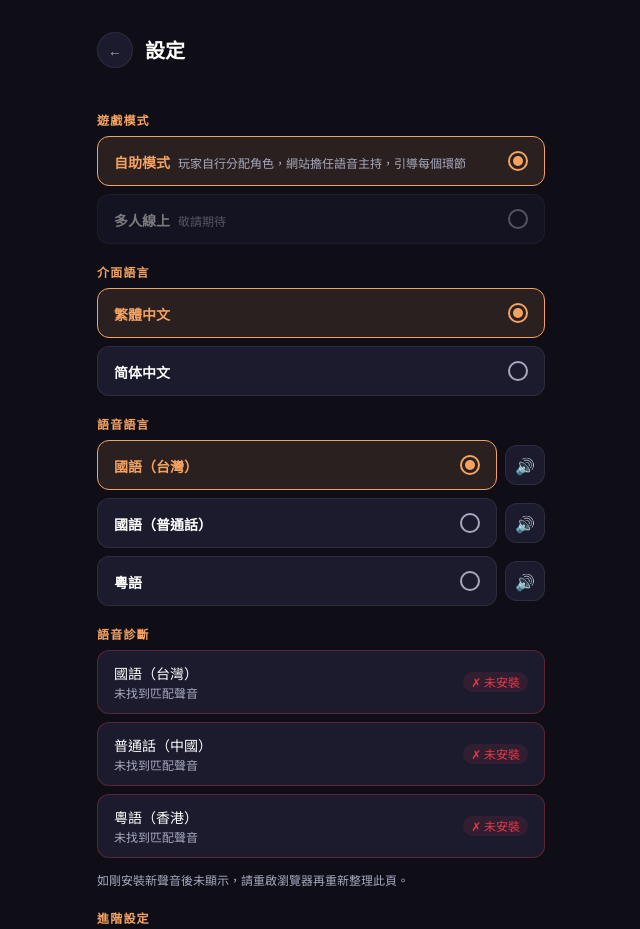
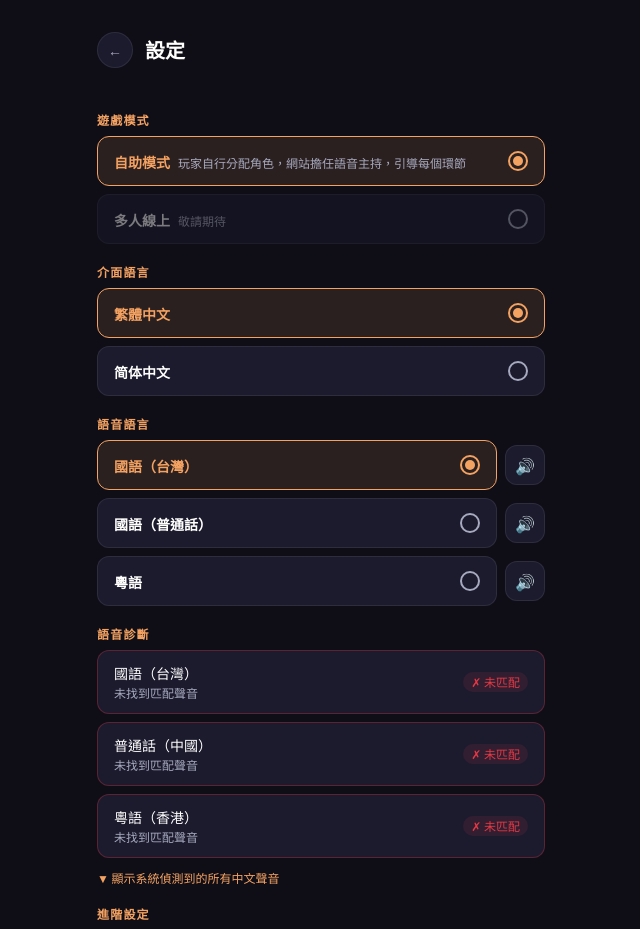
Before and after one commit to howardddwu/9upper, a Next.js app: page /settings in a window 1280 px wide. Shown: the top 929 px of the page, without its empty margins (319-959 px from the left). Built offline with nearby package versions, Linux system fonts and the light colour scheme.

Commit message:
debug: 語音診斷面板顯示所有中文聲音的原始 lang code
Co-Authored-By: Claude Sonnet 4.6 <noreply@anthropic.com>

```diff
--- a/app/settings/page.tsx
+++ b/app/settings/page.tsx
@@ -108,10 +108,18 @@ const LANG_ROWS: { lang: VoiceLang; label: string }[] = [
 function VoiceDiagnostic() {
   const [voices, setVoices] = useState<SpeechSynthesisVoice[]>([])
   const [ready, setReady] = useState(false)
+  const [showRaw, setShowRaw] = useState(false)
 
   useEffect(() => {
     if (typeof window === 'undefined' || !window.speechSynthesis) return
-    const load = () => { setVoices(window.speechSynthesis.getVoices()); setReady(true) }
+    const load = () => {
+      const v = window.speechSynthesis.getVoices()
+      setVoices(v)
+      setReady(true)
+      // Log everything so we can debug in DevTools
+      console.log('[VoiceDiagnostic] All voices:', v.map(x => `${x.name} | ${x.lang}`))
+      console.log('[VoiceDiagnostic] zh-* voices:', v.filter(x => x.lang.toLowerCase().startsWith('zh')).map(x => `${x.name} | ${x.lang}`))
+    }
     load()
     window.speechSynthesis.addEventListener('voiceschanged', load)
     return () => window.speechSynthesis.removeEventListener('voiceschanged', load)
@@ -119,8 +127,12 @@ function VoiceDiagnostic() {
 
   if (!ready) return null
 
+  // ALL voices whose lang starts with "zh" (any casing / separator)
+  const zhVoices = voices.filter(v => v.lang.toLowerCase().startsWith('zh'))
+
   return (
     <div className="flex flex-col gap-2">
+      {/* Per-language match result */}
       {LANG_ROWS.map(({ lang, label }) => {
         const matched = pickVoice(voices, lang)
         return (
@@ -135,9 +147,7 @@ function VoiceDiagnostic() {
             <div className="min-w-0">
               <p className="text-sm font-medium" style={{ color: 'var(--color-text)' }}>{label}</p>
               <p className="text-xs mt-0.5 truncate" style={{ color: 'var(--color-muted)' }}>
-                {matched
-                  ? `${matched.name} (${matched.lang})`
-                  : '未找到匹配聲音'}
+                {matched ? `${matched.name} (${matched.lang})` : '未找到匹配聲音'}
               </p>
             </div>
             {matched ? (
@@ -150,15 +160,47 @@ function VoiceDiagnostic() {
               </button>
             ) : (
               <span className="flex-shrink-0 text-xs px-2 py-0.5 rounded-full" style={{ background: 'rgba(230,57,70,0.1)', color: 'var(--color-nipper)' }}>
-                ✗ 未安裝
+                ✗ 未匹配
               </span>
             )}
           </div>
         )
       })}
-      <p className="text-xs mt-1 leading-5" style={{ color: 'var(--color-muted)' }}>
-        如剛安裝新聲音後未顯示，請重啟瀏覽器再重新整理此頁。
-      </p>
+
+      {/* Raw voice dump — helps diagnose unexpected lang codes */}
+      <button
+        onClick={() => setShowRaw(v => !v)}
+        className="text-xs text-left mt-1"
+        style={{ color: 'var(--color-primary)' }}
+      >
+        {showRaw ? '▲ 收起' : '▼ 顯示系統偵測到的所有中文聲音'}
+      </button>
+      {showRaw && (
+        <div className="rounded-xl px-4 py-3 border" style={{ background: 'var(--bg-card)', borderColor: 'var(--color-border)' }}>
+          {zhVoices.length === 0 ? (
+            <p className="text-xs" style={{ color: 'var(--color-nipper)' }}>未偵測到任何中文聲音</p>
+          ) : (
+            zhVoices.map(v => (
+              <div key={v.name} className="flex items-center justify-between py-1 border-b last:border-0" style={{ borderColor: 'var(--color-border)' }}>
+                <span className="text-xs" style={{ color: 'var(--color-muted)' }}>
+                  {v.name} <span className="font-mono" style={{ color: 'var(--color-text)' }}>({v.lang})</span>
+                </span>
+                <button
+                  onClick={() => {
+                    window.speechSynthesis.cancel()
+                    const u = new SpeechSynthesisUtterance('測試')
+                    u.voice = v
+                    u.lang = v.lang
+                    window.speechSynthesis.speak(u)
+                  }}
+                  className="text-xs px-2 py-0.5 rounded border ml-2 flex-shrink-0"
+                  style={{ borderColor: 'var(--color-border)', color: 'var(--color-muted)' }}
+                >🔊</button>
+              </div>
+            ))
+          )}
+        </div>
+      )}
     </div>
   )
 }
```
